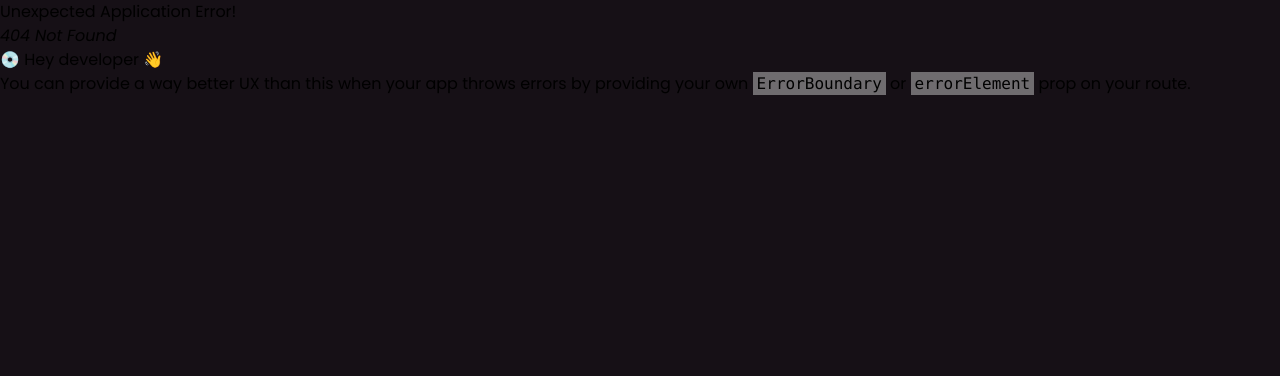
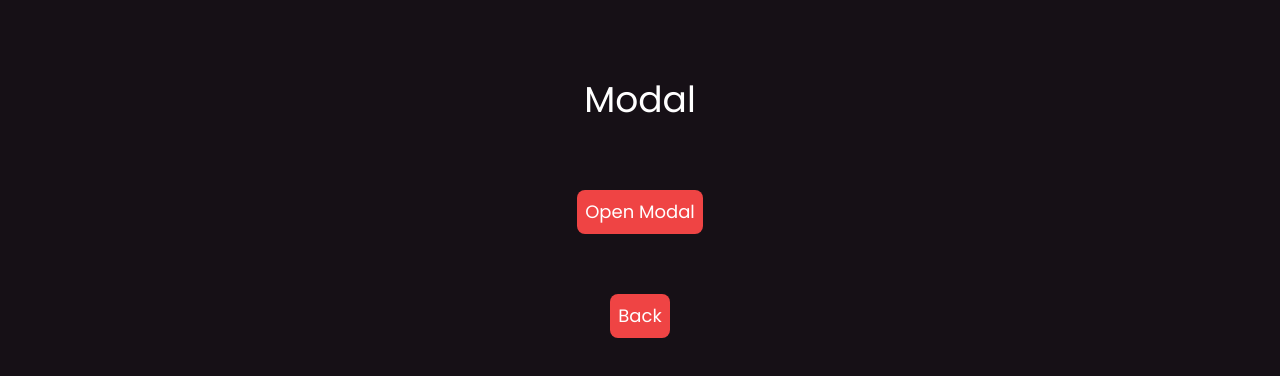
Before and after one commit to divyanshuk72/machine-coding-practice, a React (Vite) app: page /modal in a window 1280 px wide. Before the commit this address had no page. Shown: the top 376 px of the page. Built offline with nearby package versions, Linux system fonts and the light colour scheme.

Commit message:
Modal Changes
Modal Changes

```diff
--- a/src/App.jsx
+++ b/src/App.jsx
@@ -14,6 +14,7 @@ import QRCodeGenerator from "./components/QRCodeGenerator/QRCodeGenerator";
 import Theme from "./components/Theme/Theme";
 import ScrollIndicator from "./components/ScrollIndicator/ScrollIndicator";
 import Tabs from "./components/Tabs/Tabs";
+import Modal from "./components/Modal/Modal";
 
 const router = createBrowserRouter([
   {
@@ -76,6 +77,10 @@ const router = createBrowserRouter([
     path: "/tabs",
     element: <Tabs />,
   },
+  {
+    path: "/modal",
+    element: <Modal />,
+  },
 ]);
 
 function App() {
--- /dev/null
+++ b/src/components/Modal/Modal.jsx
@@ -0,0 +1,54 @@
+import { useState } from "react";
+import { useNavigate } from "react-router-dom";
+
+const Modal = () => {
+  const [isOpen, setIsOpen] = useState(false);
+
+  const handleClose = () => {
+    setIsOpen(false);
+  };
+
+  const handleOpen = () => {
+    setIsOpen(true);
+  };
+
+  const navigate = useNavigate();
+
+  return (
+    <>
+      <div className="text-center m-[50px] flex flex-col justify-center items-center gap-[20px]">
+        <h1 className="text-4xl text-white m-[30px]">Modal</h1>
+        <button
+          onClick={handleOpen}
+          className="p-2 bg-red-500 border-none rounded-lg text-white text-lg cursor-pointer my-5 mx-5"
+        >
+          Open Modal
+        </button>
+        <button
+          onClick={() => {
+            navigate("/");
+          }}
+          className="p-2 bg-red-500 border-none rounded-lg text-white text-lg cursor-pointer my-5 mx-5"
+        >
+          Back
+        </button>
+
+        {isOpen && (
+          <div className="fixed inset-0 bg-black bg-opacity-50 flex items-center justify-center">
+            <div className="bg-white p-5 border-2 border-black rounded-lg shadow-lg w-[660px]">
+              <h3 className="text-3xl m-[30px]">Modal</h3>
+              <button
+                onClick={handleClose}
+                className="p-2 bg-red-500 border-none rounded-lg text-white text-sm cursor-pointer my-5 mx-5"
+              >
+                Close Modal
+              </button>
+            </div>
+          </div>
+        )}
+      </div>
+    </>
+  );
+};
+
+export default Modal;
--- a/src/constants/DataList.jsx
+++ b/src/constants/DataList.jsx
@@ -55,4 +55,8 @@ export const DataList = [
     name: "Tabs",
     route: "/tabs",
   },
+  {
+    name: "Modal",
+    route: "/modal",
+  },
 ];
```
